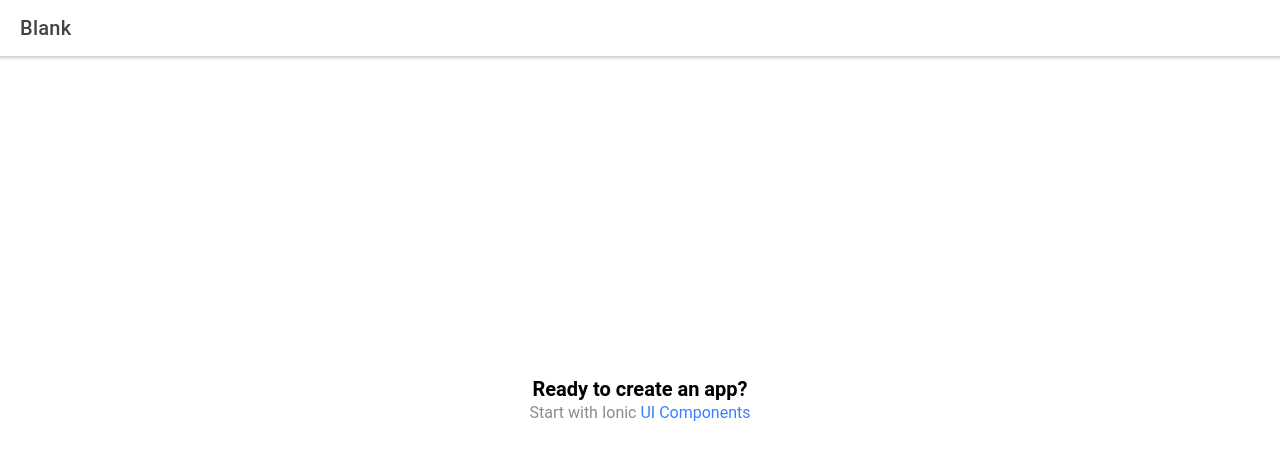
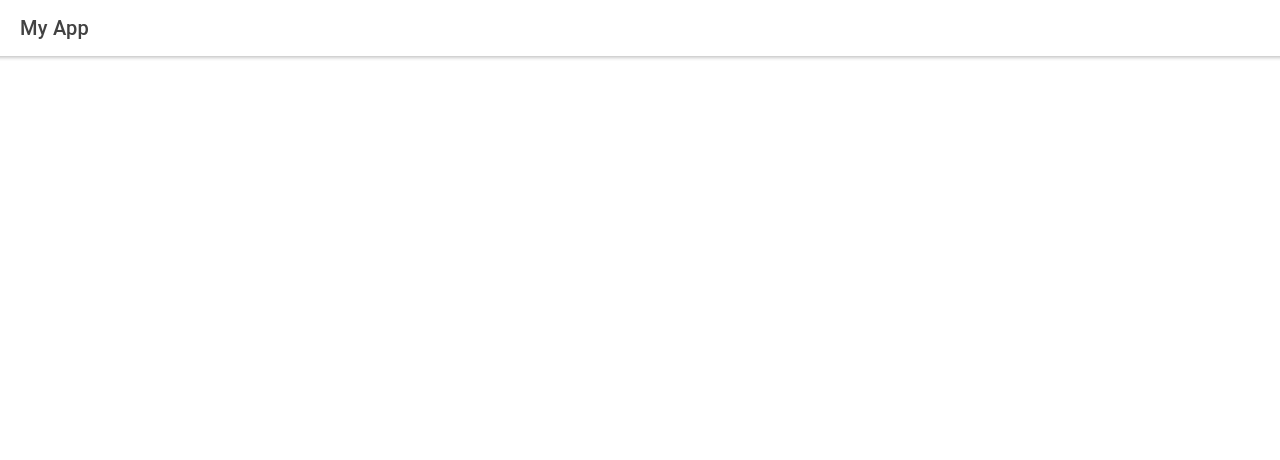
Before and after one commit to ppena77/ionic-react-ejercicio-peliculas, a React (Create React App) app: page /home in a window 1280 px wide. Shown: the top 460 px of the page. Built offline with nearby package versions, Linux system fonts and the light colour scheme.

Commit message:
Some cleaning

```diff
--- a/src/components/ExploreContainer.css
+++ /dev/null
@@ -1,24 +0,0 @@
-.container {
-  text-align: center;
-  position: absolute;
-  left: 0;
-  right: 0;
-  top: 50%;
-  transform: translateY(-50%);
-}
-
-.container strong {
-  font-size: 20px;
-  line-height: 26px;
-}
-
-.container p {
-  font-size: 16px;
-  line-height: 22px;
-  color: #8c8c8c;
-  margin: 0;
-}
-
-.container a {
-  text-decoration: none;
-}
--- a/src/components/ExploreContainer.tsx
+++ /dev/null
@@ -1,14 +0,0 @@
-import './ExploreContainer.css';
-
-interface ContainerProps { }
-
-const ExploreContainer: React.FC<ContainerProps> = () => {
-  return (
-    <div className="container">
-      <strong>Ready to create an app?</strong>
-      <p>Start with Ionic <a target="_blank" rel="noopener noreferrer" href="https://ionicframework.com/docs/components">UI Components</a></p>
-    </div>
-  );
-};
-
-export default ExploreContainer;
--- a/src/pages/Home.tsx
+++ b/src/pages/Home.tsx
@@ -1,5 +1,4 @@
 import { IonContent, IonHeader, IonPage, IonTitle, IonToolbar } from '@ionic/react';
-import ExploreContainer from '../components/ExploreContainer';
 import './Home.css';
 
 const Home: React.FC = () => {
@@ -7,16 +6,11 @@
     <IonPage>
       <IonHeader>
         <IonToolbar>
-          <IonTitle>Blank</IonTitle>
+          <IonTitle>My App</IonTitle>
         </IonToolbar>
       </IonHeader>
       <IonContent fullscreen>
-        <IonHeader collapse="condense">
-          <IonToolbar>
-            <IonTitle size="large">Blank</IonTitle>
-          </IonToolbar>
-        </IonHeader>
-        <ExploreContainer />
+
       </IonContent>
     </IonPage>
   );
```
Also changed, not shown: src/setupTests.ts (deleted, +0 -14 lines).
